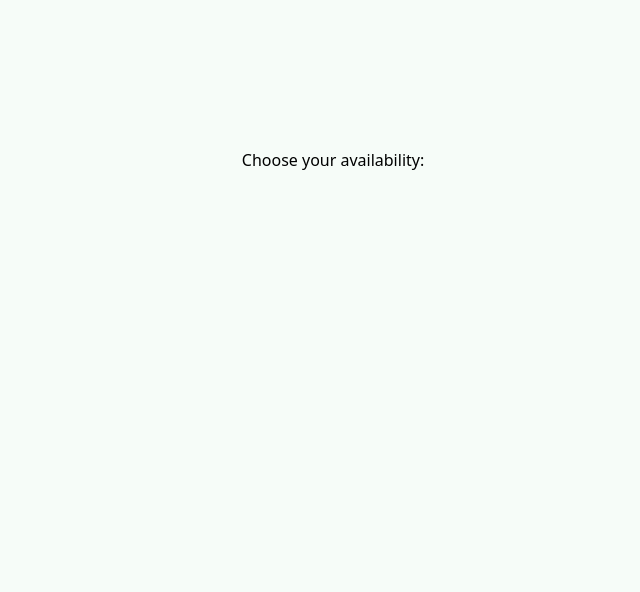
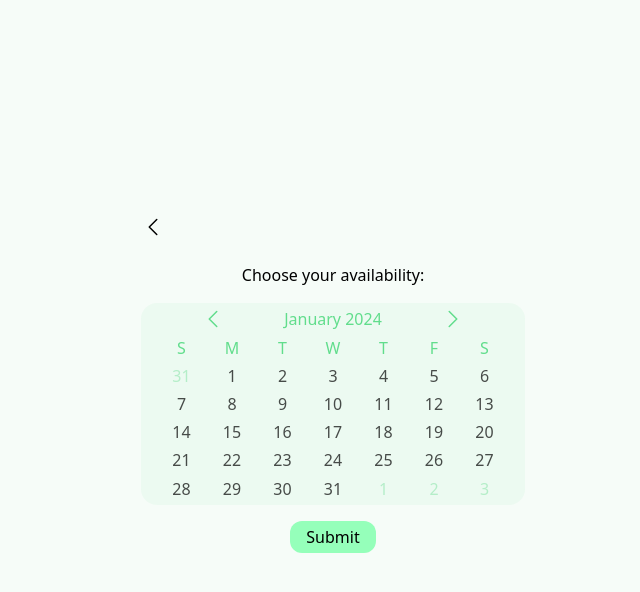
Before and after one commit to Tepah/Link_up, a SvelteKit app: page /scheduler in a window 1280 px wide. Shown: the top 592 px of the page, without its empty margins (307-947 px from the left). Built offline with nearby package versions, Linux system fonts and the light colour scheme.

Commit message:
Created calendar design

```diff
--- /dev/null
+++ b/src/lib/components/Calendar.svelte
@@ -0,0 +1,160 @@
+<script lang="ts">
+    const MONTHS = [
+        'January', 'February', 'March', 'April', 'May', 'June', 'July', 'August',
+        'September', 'October', 'November','December'
+    ];
+    const currentDate = new Date();
+    const currentMonth = MONTHS[currentDate.getMonth()];
+    const currentDay = currentDate.getDate();
+    const currentYear = currentDate.getFullYear();
+    const cycle = [0, 1, 2, 3, 4, 5, 6]
+
+    let month = currentMonth;
+    let pickedDates: Date[] = [];
+    let firstDay = new Date(currentYear, currentDate.getMonth(), 1).getDay();
+    let lastDayOfCur = new Date(currentYear, currentDate.getMonth() + 1, 0).getDate();
+    let lastDayOfPrev = new Date(currentYear, currentDate.getMonth(), 0).getDate();
+    $: sortDates = () => {
+        pickedDates.sort((a, b) => a.getTime() - b.getTime());
+    }
+</script>
+
+<div class="flex flex-col justify-evenly h-[40%] w-[100%] bg-secondary bg-opacity-10 rounded-2xl">
+    <div class="flex flex-row justify-evenly text-accent">
+        <svg xmlns="http://www.w3.org/2000/svg" fill="none" viewBox="0 0 24 24" stroke-width="1.5" stroke="currentColor" class="w-6 h-6">
+            <path stroke-linecap="round" stroke-linejoin="round" d="M15.75 19.5 8.25 12l7.5-7.5" />
+        </svg>
+        <p>{currentMonth} {currentYear}</p>
+        <svg xmlns="http://www.w3.org/2000/svg" fill="none" viewBox="0 0 24 24" stroke-width="1.5" stroke="currentColor" class="w-6 h-6">
+            <path stroke-linecap="round" stroke-linejoin="round" d="m8.25 4.5 7.5 7.5-7.5 7.5" />
+        </svg>
+    </div>
+    <div class="flex flex-row justify-evenly text-accent">
+        <p class="w-5">S</p>
+        <p class="w-5">M</p>
+        <p class="w-5">T</p>
+        <p class="w-5">W</p>
+        <p class="w-5">T</p>
+        <p class="w-5">F</p>
+        <p class="w-5">S</p>
+    </div>
+    <div class="flex flex-row justify-evenly text-center">
+        {#each cycle as day}
+            {#if day < firstDay}
+                <div>
+                    <p class="text-accent text-opacity-40 w-5">{lastDayOfPrev - firstDay + day + 1}</p>
+                </div>
+            {:else if day >= firstDay && day < firstDay + new Date(currentYear, currentDate.getMonth() + 1, 0).getDate()}
+                {#if day === currentDay}
+                    <div>
+                        <p class="text-black text-opacity-70 w-5">{day - firstDay + 1}</p>
+                    </div>
+                {:else}
+                    <div>
+                        <p class="text-black text-opacity-70 w-5">{day - firstDay + 1}</p>
+                    </div>
+                {/if}
+            {:else}
+                <div>
+                    <p class="text-black text-opacity-70 w-5">{day - firstDay + 1}</p>
+                </div>
+            {/if}
+        {/each}
+    </div>
+    <div class="flex flex-row justify-evenly text-center">
+        {#each cycle as day}
+            {#if day < firstDay}
+                <div>
+                    <p class="text-black text-opacity-70 w-5">{lastDayOfPrev - firstDay + day + 8 - lastDayOfPrev}</p>
+                </div>
+            {:else if day >= firstDay && day < firstDay + new Date(currentYear, currentDate.getMonth() + 1, 0).getDate()}
+                {#if day === currentDay}
+                    <div>
+                        <p class="text-black text-opacity-70 w-5">{day - firstDay + 8}</p>
+                    </div>
+                {:else}
+                    <div>
+                        <p class="text-black text-opacity-70 w-5">{day - firstDay + 8}</p>
+                    </div>
+                {/if}
+            {:else}
+                <div>
+                    <p class="text-black text-opacity-70 w-5">{day - firstDay + 8}</p>
+                </div>
+            {/if}
+        {/each}
+    </div>
+    <div class="flex flex-row justify-evenly text-center">
+        {#each cycle as day}
+            {#if day < firstDay}
+                <div>
+                    <p class="text-black text-opacity-70 w-5">{lastDayOfPrev - firstDay + day + 15 - lastDayOfPrev}</p>
+                </div>
+            {:else if day >= firstDay && day < firstDay + new Date(currentYear, currentDate.getMonth() + 1, 0).getDate()}
+                {#if day === currentDay}
+                    <div>
+                        <p class="text-black text-opacity-70 w-5">{day - firstDay + 15}</p>
+                    </div>
+                {:else}
+                    <div>
+                        <p class="text-black text-opacity-70 w-5">{day - firstDay + 15}</p>
+                    </div>
+                {/if}
+            {:else}
+                <div>
+                    <p class="text-black text-opacity-70 w-5">{day - firstDay + 15}</p>
+                </div>
+            {/if}
+        {/each}
+    </div>
+    <div class="flex flex-row justify-evenly text-center">
+        {#each cycle as day}
+            {#if day < firstDay}
+                <div>
+                    <p class="text-black text-opacity-70 w-5">{lastDayOfPrev - firstDay + day + 22 - lastDayOfPrev}</p>
+                </div>
+            {:else if day >= firstDay && day < firstDay + new Date(currentYear, currentDate.getMonth() + 1, 0).getDate()}
+                {#if day === currentDay}
+                    <div>
+                        <p class="text-black text-opacity-70 w-5">{day - firstDay + 22}</p>
+                    </div>
+                {:else}
+                    <div>
+                        <p class="text-black text-opacity-70 w-5">{day - firstDay + 22}</p>
+                    </div>
+                {/if}
+            {:else}
+                <div>
+                    <p class="text-black text-opacity-70 w-5">{day - firstDay + 22}</p>
+                </div>
+            {/if}
+        {/each}
+    </div>
+    <div class="flex flex-row justify-evenly text-center">
+        {#each cycle as day}
+            {#if day < firstDay}
+                <div>
+                    <p class="text-black text-opacity-70 w-5">{lastDayOfPrev - firstDay + day + 29 - lastDayOfPrev}</p>
+                </div>
+            {:else if day - firstDay + 29 > lastDayOfCur}
+                <div>
+                    <p class="text-accent text-opacity-40 w-5">{day - firstDay + 29 - lastDayOfCur}</p>
+                </div>
+            {:else if day >= firstDay && day < firstDay + new Date(currentYear, currentDate.getMonth() + 1, 0).getDate()}
+                {#if day === currentDay}
+                    <div>
+                        <p class="text-black text-opacity-70 w-5">{day - firstDay + 29}</p>
+                    </div>
+                {:else}
+                    <div>
+                        <p class="text-black text-opacity-70 w-5">{day - firstDay + 29}</p>
+                    </div>
+                {/if}
+            {:else}
+                <div>
+                    <p class="text-opacity-70 w-5">{day - firstDay + 29}</p>
+                </div>
+            {/if}
+        {/each}
+    </div>
+</div>
--- a/src/lib/components/Settings.svelte
+++ b/src/lib/components/Settings.svelte
@@ -3,15 +3,13 @@
     import profilePic from "$lib/images/profile.jpeg";
 </script>
 
-<div class="flex flex-col justify-center items-center w-[80%] h-[70%]">
-    <div class="p-2">
-        <h1 class="text-2xl font-semibold h-[10%]">Settings</h1>
-    </div>
-    <div class="flex flex-col justify-between items-center p-2 h-[35%]">
-        <img src={profilePic} alt="profile" class="rounded-full w-36 h-36"/>
+<div class="flex flex-col justify-center items-center w-[80%] space-y-4">
+    <h1 class="text-2xl font-semibold">Settings</h1>
+    <div class="flex flex-col justify-center space-y-4 items-center p-2">
+        <img src={profilePic} alt="profile" class="rounded-full w-40 h-40"/>
         <button class="py-1 px-6 bg-primary text-lg rounded-xl">Change picture</button>
     </div>
-    <div class="flex-1 flex flex-col justify-evenly w-[80%] h-[40%]">
+    <div class="flex-1 flex flex-col justify-between w-[80%] space-y-4">
         <div class="flex flex-row justify-between items-center">
             <label for="toggle" class="cursor-pointer">Dark Mode</label>
             <input id="toggle" type="checkbox" class="form-checkbox h-5 w-5 text-indigo-600">
--- a/src/routes/scheduler/+page.svelte
+++ b/src/routes/scheduler/+page.svelte
@@ -1,8 +1,19 @@
+<script>
+  import Calendar from "$lib/components/Calendar.svelte";
+</script>
 
 
-<div>
-    <p>Choose your availability:</p>
-    <div>
-        <!-- TODO: add calendar here -->
+<div class="flex flex-col justify-center space-y-4 h-[100%] w-[100%]">
+    <div class="relative">
+        <a href="/main" class="absolute -top-8 left-0">
+            <svg xmlns="http://www.w3.org/2000/svg" fill="none" viewBox="0 0 24 24" stroke-width="1.5" stroke="currentColor" class="w-6 h-6">
+                <path stroke-linecap="round" stroke-linejoin="round" d="M15.75 19.5 8.25 12l7.5-7.5" />
+            </svg>
+        </a>
+    </div>
+    <p class="">Choose your availability:</p>
+    <Calendar />
+    <div class="flex flex-row justify-evenly">
+        <button class="bg-primary py-1 px-4 rounded-xl">Submit</button>
     </div>
 </div>
```
